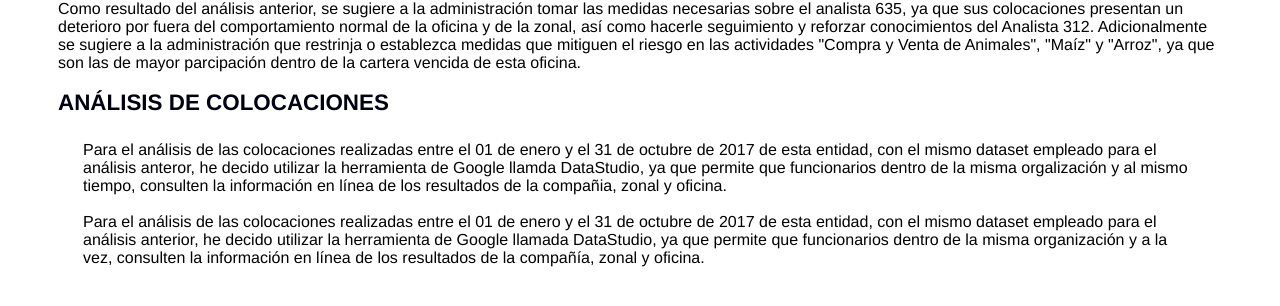
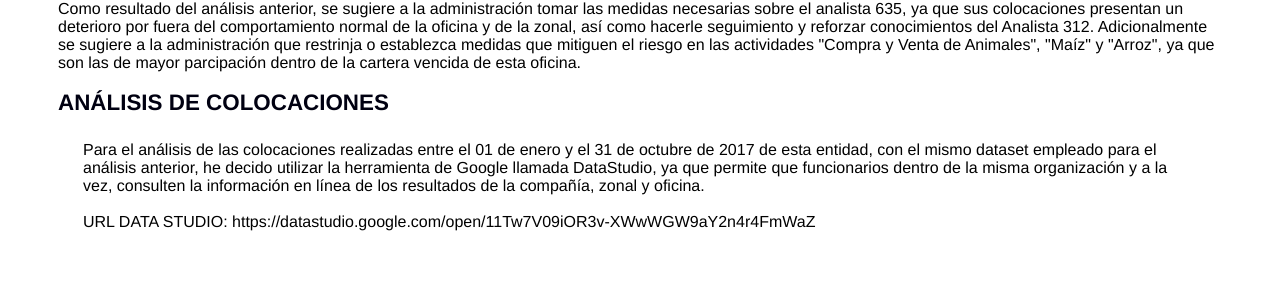
Before and after one commit to Philoasophy/svelte-v8bght, a website: page index.html in a window 1280 px wide. Shown: the part 2024-2330 px from the top of the page. Drawn offline with Linux system fonts and the light colour scheme.

Commit message:
1 file modified

```diff
--- a/index.html
+++ b/index.html
@@ -118,7 +118,7 @@ Como resultado del análisis anterior, se sugiere a la administración tomar las
 <br>
 <h2 class="plot-title">Análisis de Colocaciones</h2>
         <div class="text">
-Para el análisis de las colocaciones realizadas entre el 01 de enero y el 31 de octubre de 2017 de esta entidad, con el mismo dataset empleado para el análisis anteror, he decido utilizar la herramienta de Google llamda DataStudio, ya que permite que funcionarios dentro de la misma orgalización y al mismo tiempo, consulten la información en línea de los resultados de la compañia, zonal y oficina.
+Para el análisis de las colocaciones realizadas entre el 01 de enero y el 31 de octubre de 2017 de esta entidad, con el mismo dataset empleado para el análisis anterior, he decido utilizar la herramienta de Google llamada DataStudio, ya que permite que funcionarios dentro de la misma organización y a la vez, consulten la información en línea de los resultados de la compañía, zonal y oficina.
            <br>
            <br>
-Para el análisis de las colocaciones realizadas entre el 01 de enero y el 31 de octubre de 2017 de esta entidad, con el mismo dataset empleado para el análisis anterior, he decido utilizar la herramienta de Google llamada DataStudio, ya que permite que funcionarios dentro de la misma organización y a la vez, consulten la información en línea de los resultados de la compañía, zonal y oficina.
+  URL DATA STUDIO: https://datastudio.google.com/open/11Tw7V09iOR3v-XWwWGW9aY2n4r4FmWaZ
```
